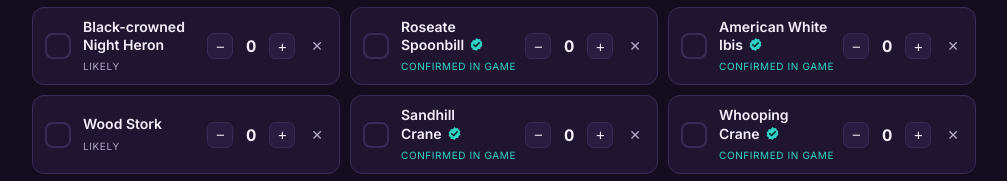
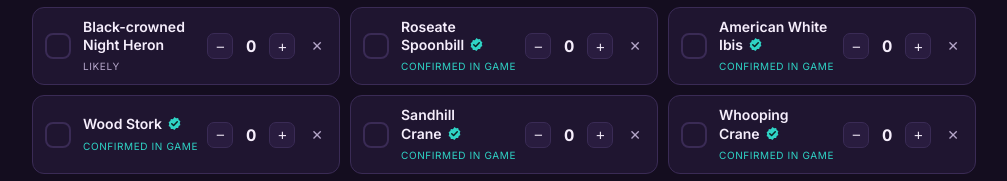
Before and after one commit to reginaelyse/leonidabirdlog, a plain HTML site: page index.html in a window 1280 px wide. Shown: the part 955-1136 px from the top of the page, without its empty margins (136-1143 px from the left). Drawn offline with nearby package versions, Linux system fonts and the light colour scheme.

Commit message:
Verify Wood Stork
Co-Authored-By: Claude Opus 5.5 <noreply@anthropic.com>
Claude-Session: https://claude.ai/code/session_01G8LQV4NivKZev5aiasoQbJ

```diff
--- a/index.html
+++ b/index.html
@@ -249,7 +249,7 @@
 
 <script>
 const HABITATS = ["Wetlands & Swamps","Coast & Beaches","Skies & Raptors","Woods & Countryside","City & Suburbs"];
-const CONFIRMED = new Set(["American Flamingo","Brown Pelican","Mallard","Sandhill Crane","Great Egret","Osprey","Caspian Tern","Laughing Gull","Monk Parakeet","Double-crested Cormorant","American Crow","Herring Gull","Magnificent Frigatebird","Roseate Spoonbill","American White Pelican","Northern Gannet","White Ibis","House Sparrow","Blue Jay","Tricolored Heron","Turkey Vulture","Great Blue Heron","Whooping Crane","Anhinga"]); // bird ids
+const CONFIRMED = new Set(["American Flamingo","Brown Pelican","Mallard","Sandhill Crane","Great Egret","Osprey","Caspian Tern","Laughing Gull","Monk Parakeet","Double-crested Cormorant","American Crow","Herring Gull","Magnificent Frigatebird","Roseate Spoonbill","American White Pelican","Northern Gannet","White Ibis","House Sparrow","Blue Jay","Tricolored Heron","Turkey Vulture","Great Blue Heron","Whooping Crane","Anhinga","Wood Stork"]); // bird ids
 const DISPLAY = {"Osprey":"Western Osprey","Brown Pelican":"Eastern Brown Pelican","White Ibis":"American White Ibis","Anhinga":"American Anhinga"}; // id -> name shown (ids never change, so saved sightings carry over)
 const SEED = {
   "Wetlands & Swamps":["Great Egret","Snowy Egret","Great Blue Heron","Tricolored Heron","Little Blue Heron","Green Heron","Black-crowned Night Heron","Roseate Spoonbill","White Ibis","Wood Stork","Sandhill Crane","Whooping Crane","Limpkin","Anhinga","Purple Gallinule","Common Gallinule","Mottled Duck","Wood Duck","Mallard","Belted Kingfisher"],
```
